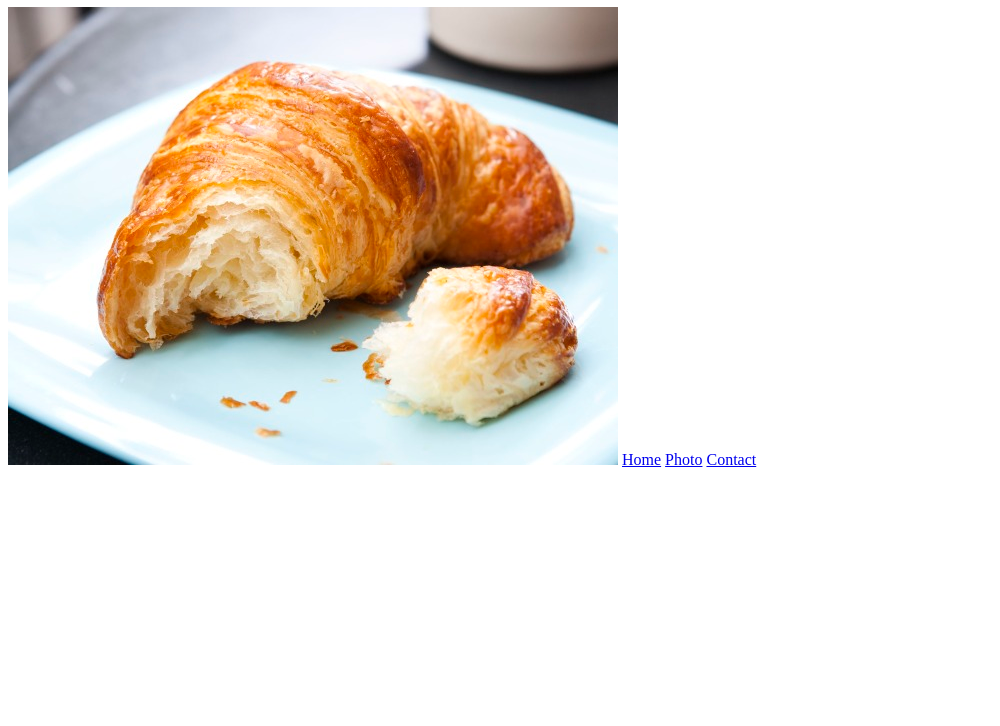
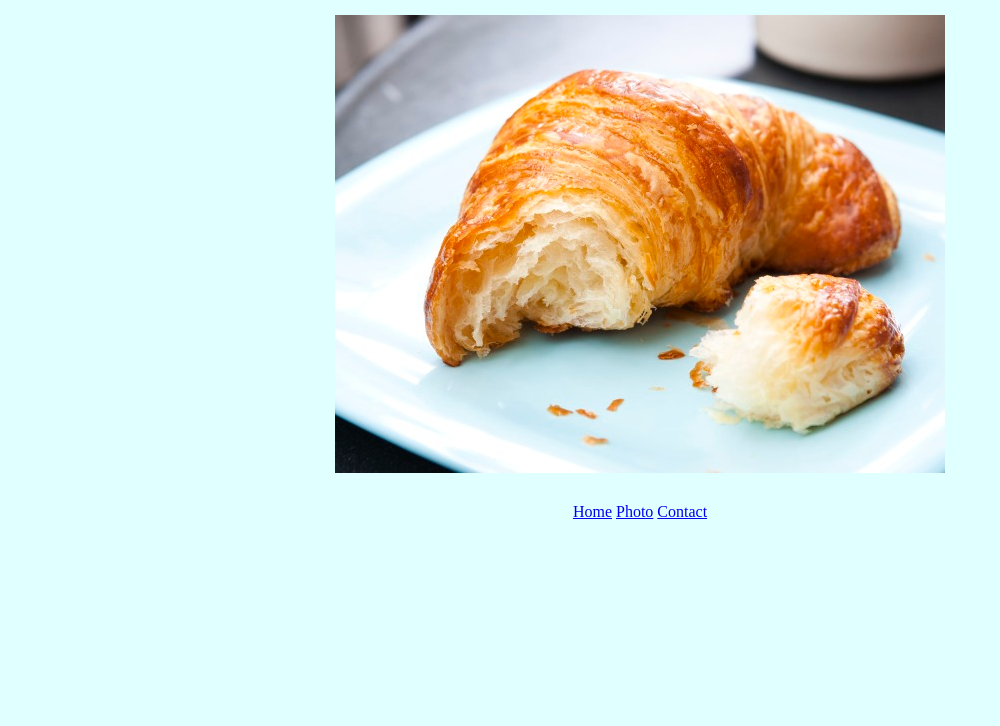
Before and after one commit to audreyfranco/Croissant, a plain HTML site: page photo.html in a window 1280 px wide. Shown: the part 74-800 px from the top of the page, without its empty margins (0-1000 px from the left). Drawn offline with Linux system fonts and the light colour scheme.

Commit message:
css update

```diff
--- /dev/null
+++ b/css/style.css
@@ -0,0 +1,14 @@
+body {
+    background: lightcyan;
+}
+
+h1,
+p,
+footer {
+    text-align: center;
+}
+
+img {
+display: block;
+margin: 30px auto;
+}
--- a/photo.html
+++ b/photo.html
@@ -4,13 +4,16 @@
     <meta charset="UTF-8">
     <meta http-equiv="X-UA-Compatible" content="IE=edge">
     <meta name="viewport" content="width=device-width, initial-scale=1.0">
+    <link rel="stylesheet" href="/css/style.css">
     <title>Photo</title>
 </head>
 <body>
     <h1>🥐 Here is a picture of a Croissant</h1>
     <img src="/images/croissant.jpg">
-    <a href="/">Home</a>
-    <a href="/photo.html">Photo</a>
-    <a href="/contact.html">Contact</a>
+    <footer>
+        <a href="/">Home</a>
+        <a href="/photo.html">Photo</a>
+        <a href="/contact.html">Contact</a>
+    </footer>
 </body>
 </html>
```
Also changed, not shown: contact.html (+6 -3 lines), index.html (+6 -3 lines).
